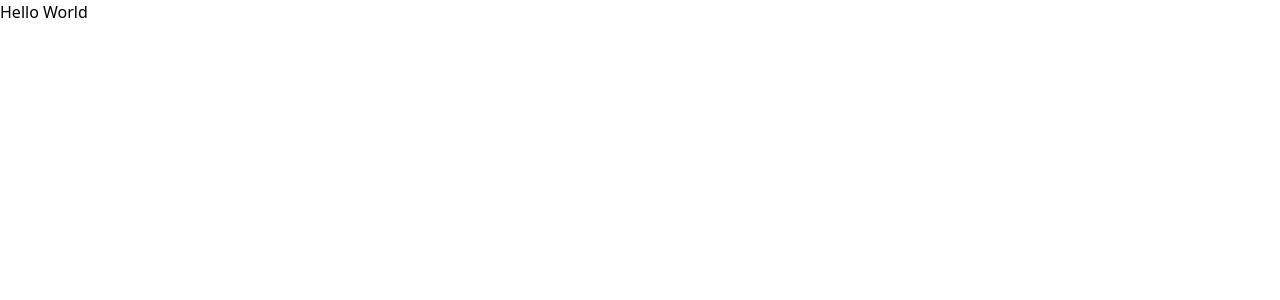
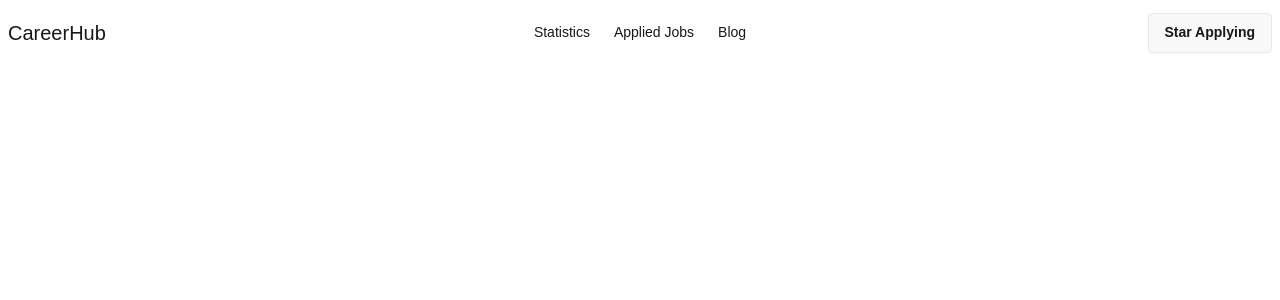
Before and after one commit to Sultana247/my-career-hub, a React (Vite) app: page / in a window 1280 px wide. Shown: the top 300 px of the page. Built offline with nearby package versions, Linux system fonts and the light colour scheme.

Commit message:
working on header

```diff
--- a/package.json
+++ b/package.json
@@ -21,6 +21,7 @@
     "@types/react": "^19.2.5",
     "@types/react-dom": "^19.2.3",
     "@vitejs/plugin-react": "^5.1.1",
+    "daisyui": "^5.5.14",
     "eslint": "^9.39.1",
     "eslint-plugin-react-hooks": "^7.0.1",
     "eslint-plugin-react-refresh": "^0.4.24",
--- a/src/App.css
+++ b/src/App.css
@@ -1 +1,9 @@
 @import "tailwindcss";
+@plugin "daisyui";
+@import url('https://fonts.googleapis.com/css2?family=Manrope:wght@200..800&display=swap');
+
+.manrope-font {
+  font-family: "Manrope", sans-serif;
+  font-optical-sizing: auto;
+  font-style: normal;
+}
--- /dev/null
+++ b/src/components/Footer.jsx
@@ -0,0 +1,11 @@
+import React from 'react';
+
+const Footer = () => {
+    return (
+        <div>
+
+        </div>
+    );
+};
+
+export default Footer;
--- /dev/null
+++ b/src/components/Header.jsx
@@ -0,0 +1,37 @@
+import React from 'react';
+
+const Header = () => {
+    return (
+        <div>
+            <div className="navbar bg-base-100 ">
+                <div className="navbar-start">
+                    <div className="dropdown">
+                        <div tabIndex={0} role="button" className="btn btn-ghost lg:hidden">
+                            <svg xmlns="http://www.w3.org/2000/svg" className="h-5 w-5" fill="none" viewBox="0 0 24 24" stroke="currentColor"> <path strokeLinecap="round" strokeLinejoin="round" strokeWidth="2" d="M4 6h16M4 12h8m-8 6h16" /> </svg>
+                        </div>
+                        <ul
+                            tabIndex="-1"
+                            className="menu menu-sm dropdown-content bg-base-100 rounded-box z-1 mt-3 w-52 p-2 shadow">
+                            <li><a>Statistics</a></li>
+                            <li><a>Applied Jobs</a></li>
+                            <li><a>Blog</a></li>
+                        </ul>
+                    </div>
+                    <a className=" text-xl">CareerHub</a>
+                </div>
+                <div className="navbar-center hidden lg:flex">
+                    <ul className="menu menu-horizontal px-1">
+                    <li><a>Statistics</a></li>
+                    <li><a>Applied Jobs</a></li>
+                    <li><a>Blog</a></li>
+                    </ul>
+                </div>
+                <div className="navbar-end">
+                    <a className="btn">Star Applying</a>
+                </div>
+                </div>
+        </div>
+    );
+};
+
+export default Header;
--- /dev/null
+++ b/src/components/Home.jsx
@@ -0,0 +1,13 @@
+import React from 'react';
+import Footer from './Footer';
+import { Outlet } from 'react-router';
+
+const Home = () => {
+    return (
+        <div>
+
+        </div>
+    );
+};
+
+export default Home;
--- /dev/null
+++ b/src/components/Root.jsx
@@ -0,0 +1,16 @@
+import React from 'react';
+import Header from './Header';
+import Footer from './Footer';
+import { Outlet } from 'react-router';
+
+const Root = () => {
+    return (
+        <div className='max-w-7xl mx-auto manrope-font'>
+            <Header></Header>
+            <Outlet></Outlet>
+            <Footer></Footer>
+        </div>
+    );
+};
+
+export default Root;
```
Also changed, not shown: src/main.jsx (+11 -1 lines), 1 other file (tests, documents, lock files or other folders).
